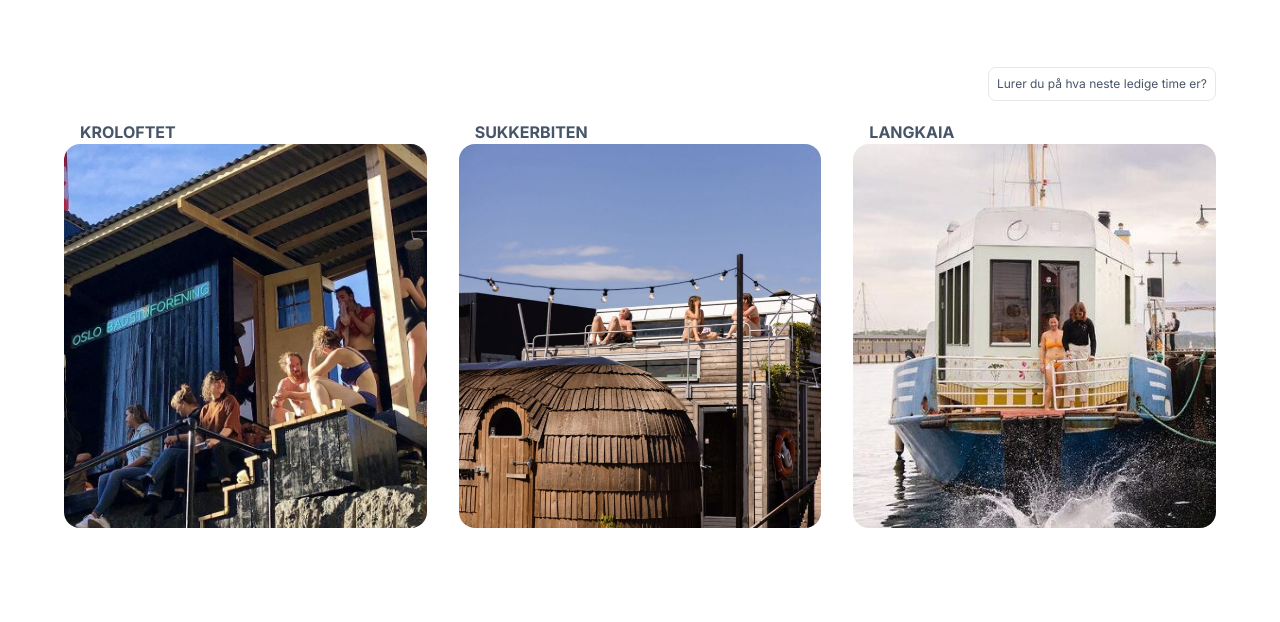
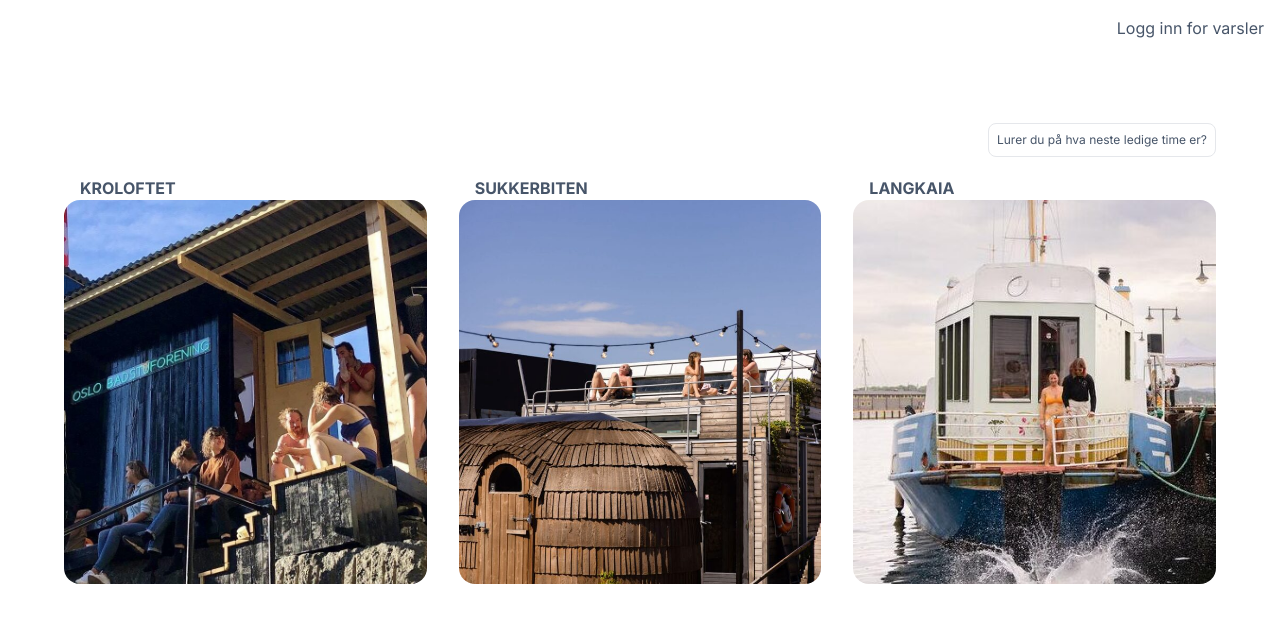
Before and after one commit to karl-run/badstu, a Next.js app: page / in a window 1280 px wide. Shown: the top 622 px of the page. Built offline with nearby package versions, Linux system fonts and the light colour scheme; no server answers.

Commit message:
poc login with next-auth

```diff
--- a/package.json
+++ b/package.json
@@ -17,6 +17,7 @@
     "fp-ts": "^2.13.1",
     "jsdom": "^21.1.1",
     "next": "^13.3.0",
+    "next-auth": "^4.22.0",
     "react": "18.2.0",
     "react-dom": "18.2.0",
     "remeda": "^1.12.0",
--- /dev/null
+++ b/src/app/Providers.tsx
@@ -0,0 +1,14 @@
+'use client';
+
+import React, { PropsWithChildren } from 'react';
+import { SessionProvider } from 'next-auth/react';
+import { Session } from 'next-auth';
+
+function Providers({
+  session,
+  children,
+}: PropsWithChildren<{ session: Session | null }>): JSX.Element {
+  return <SessionProvider session={session}>{children}</SessionProvider>;
+}
+
+export default Providers;
--- /dev/null
+++ b/src/app/api/auth/[...nextauth]/route.ts
@@ -0,0 +1,22 @@
+import NextAuth, { AuthOptions } from 'next-auth';
+import Google from 'next-auth/providers/google';
+
+export const authOptions: AuthOptions = {
+  providers: [
+    Google({
+      clientId: process.env.GOOGLE_CLIENT_ID ?? '',
+      clientSecret: process.env.GOOGLE_CLIENT_SECRET ?? '',
+    }),
+  ],
+  callbacks: {
+    async signIn({ account, profile }) {
+      console.log('signIn', JSON.stringify({ account, profile }));
+
+      return true;
+    },
+  },
+};
+
+const handler = NextAuth(authOptions);
+
+export { handler as GET, handler as POST };
--- a/src/app/layout.tsx
+++ b/src/app/layout.tsx
@@ -1,9 +1,12 @@
+import './globals.css';
+
 import { Analytics } from '@vercel/analytics/react';
 import { PropsWithChildren } from 'react';
 import { Inter } from 'next/font/google';
 
-import './globals.css';
 import { cn } from '@/utils/cn';
+import Providers from '@/app/Providers';
+import UserHeader from '@/components/UserHeader/UserHeader';
 
 const inter = Inter({ subsets: ['latin'] });
 
@@ -22,7 +25,10 @@ export default function RootLayout({ children }: PropsWithChildren) {
       )}
     >
       <body className="min-h-screen bg-fixed dark:bg-[conic-gradient(at_bottom_left,_var(--tw-gradient-stops))] dark:from-slate-900 dark:via-purple-900 dark:to-slate-900">
-        {children}
+        <Providers session={null}>
+          <UserHeader />
+          {children}
+        </Providers>
         <Analytics />
       </body>
     </html>
--- a/src/app/page.tsx
+++ b/src/app/page.tsx
@@ -2,6 +2,7 @@ import Link from 'next/link';
 import Image from 'next/image';
 import * as R from 'remeda';
 import React from 'react';
+import { getServerSession } from 'next-auth';
 
 import kroloftet from '../images/kroloftet.jpeg';
 import sukkerbiten from '../images/sukkerbiten.jpg';
@@ -9,6 +10,7 @@ import langkaia from '../images/langkaia.jpeg';
 
 import { locationNames, Location } from '@/scraping/metadata';
 import NextAvailable from '@/components/NextAvailable';
+import { authOptions } from '@/app/api/auth/[...nextauth]/route';
 
 const images: Record<Location, typeof kroloftet> = {
   kroloftet: kroloftet,
@@ -17,6 +19,8 @@ const images: Record<Location, typeof kroloftet> = {
 };
 
 export default async function Home() {
+  const session = await getServerSession(authOptions);
+
   return (
     <main className="container mx-auto p-4 sm:p-16">
       <NextAvailable />
@@ -39,6 +43,7 @@ export default async function Home() {
           )),
         )}
       </div>
+      {session ? JSON.stringify(session, null, 2) : ''}
     </main>
   );
 }
--- /dev/null
+++ b/src/components/UserHeader/UserHeader.tsx
@@ -0,0 +1,27 @@
+'use client';
+
+import { useSession, signIn, signOut } from 'next-auth/react';
+
+function UserHeader() {
+  return (
+    <div className="flex items-center justify-end p-4">
+      <LoginButton />
+    </div>
+  );
+}
+
+function LoginButton() {
+  const { data: session } = useSession();
+
+  if (session) {
+    return (
+      <>
+        Signed in as {session.user?.email} <br />
+        <button onClick={() => signOut()}>Logg ut</button>
+      </>
+    );
+  }
+  return <button onClick={() => signIn()}>Logg inn for varsler</button>;
+}
+
+export default UserHeader;
```
Also changed, not shown: 1 other file (tests, documents, lock files or other folders).
